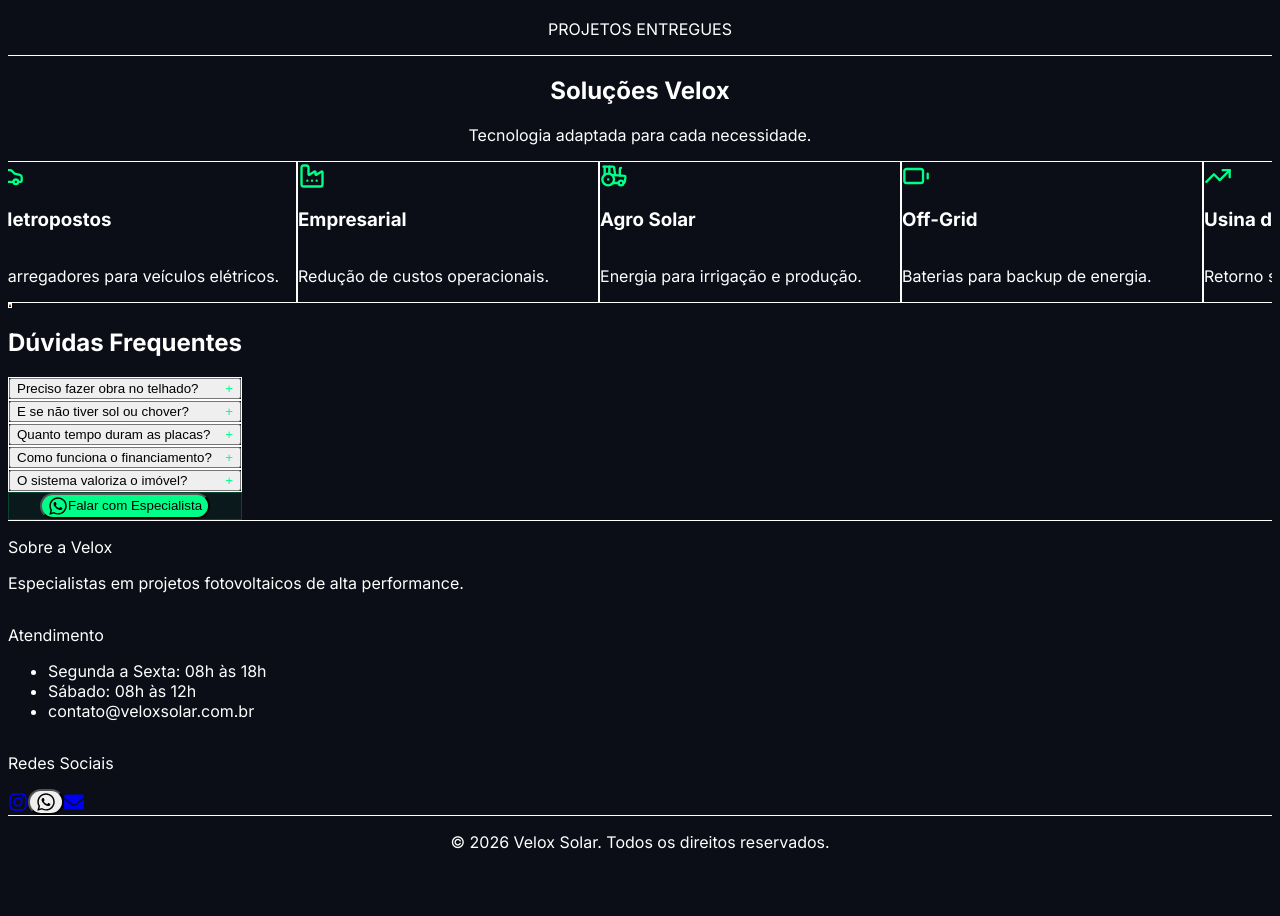
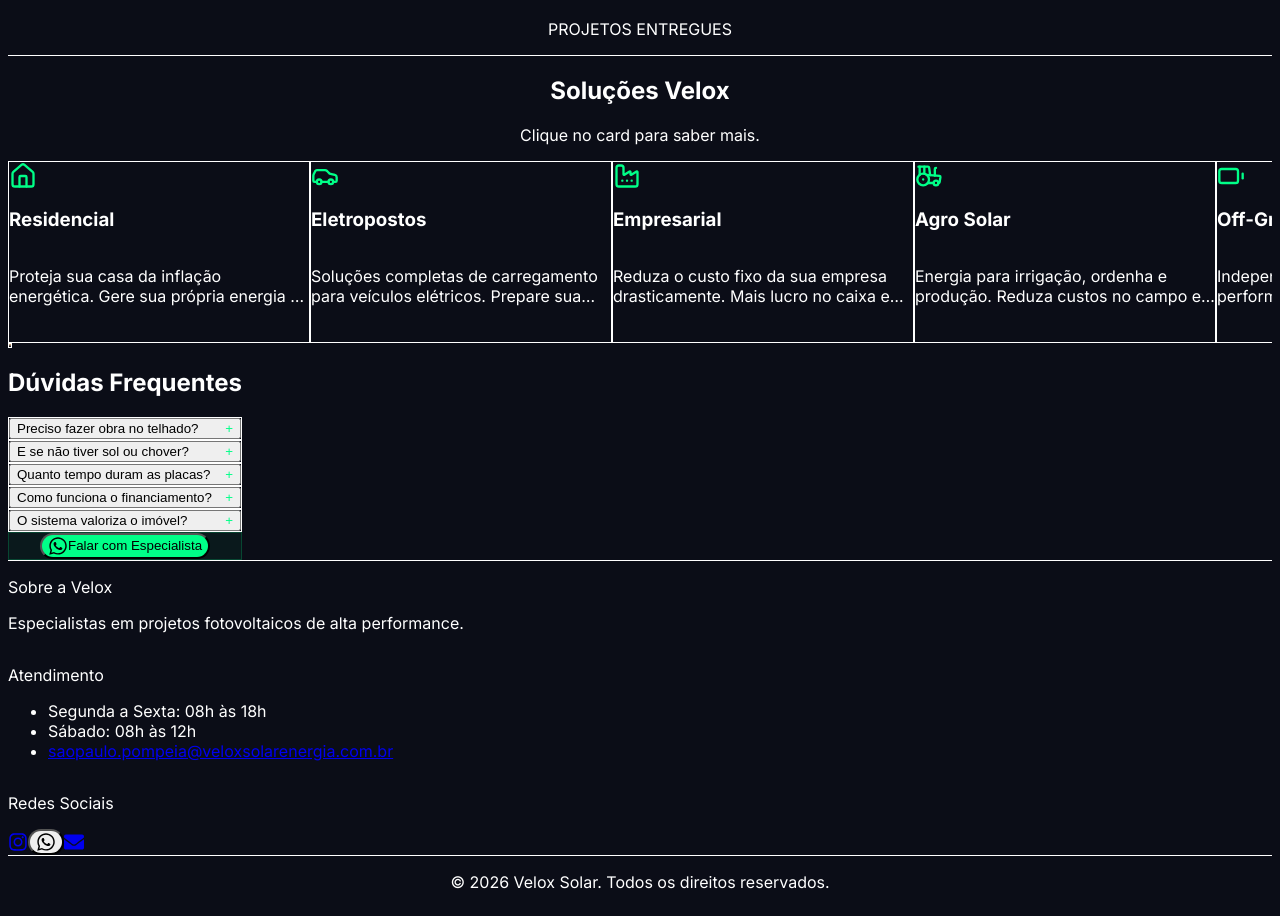
Before and after one commit to guibernini/velox-vsl, a Next.js app: page / in a window 1280 px wide. Shown: the part 1720-2636 px from the top of the page. Before the commit the page ends 2596 px from the top, so only its background shows below. Built offline with nearby package versions, Linux system fonts and the light colour scheme.

Commit message:
corrigindo email e carrossel

```diff
--- a/src/app/page.js
+++ b/src/app/page.js
@@ -4,7 +4,7 @@
 import Image from "next/image";
 import { useRouter } from "next/navigation";
 import { motion, AnimatePresence, useInView } from "framer-motion";
-import { Home, Building, Factory, Tractor, CheckCircle, Zap, Car, Battery, TrendingUp, ArrowDown, CreditCard } from "lucide-react";
+import { Home, Building, Factory, Tractor, CheckCircle, Zap, Car, Battery, TrendingUp, ArrowDown, ChevronLeft, ChevronRight, X } from "lucide-react";
 import { FaWhatsapp, FaInstagram, FaEnvelope } from "react-icons/fa";
 
 // --- NÚMEROS ANIMADOS ---
@@ -137,19 +137,42 @@
     { label: "Projetos Entregues", value: 1000, suffix: "+", duration: 1500 },
   ];
 
-  // --- SOLUÇÕES (LISTA PARA O CARROSSEL) ---
+  // --- SOLUÇÕES & CARROSSEL MANUAL ---
   const solutions = [
-    { icon: Home, title: "Residencial", desc: "Proteção contra inflação energética." },
-    { icon: Car, title: "Eletropostos", desc: "Carregadores para veículos elétricos." },
-    { icon: Factory, title: "Empresarial", desc: "Redução de custos operacionais." },
-    { icon: Tractor, title: "Agro Solar", desc: "Energia para irrigação e produção." },
-    { icon: Battery, title: "Off-Grid", desc: "Baterias para backup de energia." },
-    { icon: TrendingUp, title: "Usina de Investimento", desc: "Retorno superior a Renda Fixa." },
-    { icon: Zap, title: "Energia por Assinatura", desc: "Economia sem obras, direto da usina." }
+    { icon: Home, title: "Residencial", desc: "Proteja sua casa da inflação energética. Gere sua própria energia e valorize seu imóvel em até 6%." },
+    { icon: Car, title: "Eletropostos", desc: "Soluções completas de carregamento para veículos elétricos. Prepare sua garagem para o futuro." },
+    { icon: Factory, title: "Empresarial", desc: "Reduza o custo fixo da sua empresa drasticamente. Mais lucro no caixa e selo verde para sua marca." },
+    { icon: Tractor, title: "Agro Solar", desc: "Energia para irrigação, ordenha e produção. Reduza custos no campo e aumente sua competitividade." },
+    { icon: Battery, title: "Off-Grid", desc: "Independência total. Baterias de alta performance para locais isolados ou backup de segurança." },
+    { icon: TrendingUp, title: "Usina de Investimento", desc: "Alugue usinas solares e obtenha retornos superiores à Renda Fixa e Poupança." },
+    { icon: Zap, title: "Energia por Assinatura", desc: "Economia garantida sem obras e sem instalação de placas. Ideal para apartamentos e aluguel." }
   ];
 
-  // Duplicar a lista para o efeito infinito
-  const carouselItems = [...solutions, ...solutions];
+  const carouselRef = useRef(null);
+  const [selectedSolution, setSelectedSolution] = useState(null); // Estado para o Modal
+
+  const scrollLeft = () => {
+    if (carouselRef.current) carouselRef.current.scrollBy({ left: -320, behavior: 'smooth' });
+  };
+
+  const scrollRight = () => {
+    if (carouselRef.current) carouselRef.current.scrollBy({ left: 320, behavior: 'smooth' });
+  };
+
+  const handleSolutionClick = (item) => {
+    setSelectedSolution(item); // Abre o modal com o item clicado
+  };
+
+  const handleModalClose = () => {
+    setSelectedSolution(null);
+  };
+
+  const handleSolutionWhatsApp = () => {
+    if (!selectedSolution) return;
+    const message = `Olá! Gostaria de saber mais sobre a solução: *${selectedSolution.title}*.`;
+    const finalUrl = `${whatsappBase}?text=${encodeURIComponent(message)}`;
+    redirectToThankYou(finalUrl, `Solução: ${selectedSolution.title}`);
+  };
 
   const faqs = [
     { question: "Preciso fazer obra no telhado?", answer: "Na maioria dos casos, não. Nossa equipe técnica avalia a estrutura e utiliza fixadores especiais que não causam goteiras ou danos." },
@@ -162,22 +185,6 @@
   return (
     <div className="min-h-screen bg-[#0B0D17] text-white font-sans selection:bg-[#00FF88] selection:text-black overflow-x-hidden">
 
-      {/* ESTILOS PARA O CARROSSEL (CSS PURO) */}
-      <style jsx>{`
-        @keyframes scroll {
-          0% { transform: translateX(0); }
-          100% { transform: translateX(-50%); }
-        }
-        .animate-scroll {
-          display: flex;
-          width: max-content;
-          animation: scroll 40s linear infinite;
-        }
-        .animate-scroll:hover {
-          animation-play-state: paused;
-        }
-      `}</style>
-
       {/* GRADIENTE DE FUNDO FIXO */}
       <div className="fixed inset-0 z-0 pointer-events-none">
          <div className="absolute top-[-20%] left-[-10%] w-[800px] h-[800px] bg-[#00FF88]/5 blur-[150px] rounded-full"></div>
@@ -188,7 +195,7 @@
         <FaWhatsapp className="text-3xl" />
       </button>
 
-      {/* ================= HERO SECTION (ATUALIZADO) ================= */}
+      {/* ================= HERO SECTION ================= */}
       <section className="relative min-h-[100vh] lg:min-h-[95vh] flex items-center pt-24 pb-12 overflow-hidden z-10">
         <div className="absolute inset-0 z-0">
             <Image src="/hero-solar.webp" alt="Energia Solar" fill className="object-cover opacity-50" priority />
@@ -199,12 +206,10 @@
         <div className="container mx-auto px-6 grid lg:grid-cols-2 gap-12 items-center relative z-10">
             <motion.div initial={{ opacity: 0, x: -50 }} animate={{ opacity: 1, x: 0 }} transition={{ duration: 0.8 }}>
 
-                {/* ETIQUETA ATUALIZADA - LETRA MAIOR E MAIS DESTAQUE */}
                 <div className="inline-block px-6 py-2 rounded-full border border-[#00FF88] bg-[#00FF88]/20 text-[#00FF88] text-lg font-bold mb-6 backdrop-blur-md shadow-[0_0_15px_rgba(0,255,136,0.2)]">
                    🇧🇷 Atendimento em todo o Brasil
                 </div>
 
-                {/* TÍTULO ATUALIZADO */}
                 <h1 className="text-4xl md:text-6xl font-bold mb-6 leading-tight">Reduza em até 95% sua conta de luz com a <span className="text-[#00FF88]">Velox Solar</span></h1>
 
                 <p className="text-gray-300 text-lg md:text-xl mb-8 leading-relaxed max-w-lg drop-shadow-md">
@@ -285,13 +290,11 @@
                                 <motion.div key="step3" initial={{scale:0.95, opacity:0}} animate={{scale:1, opacity:1}} className="text-center h-full flex flex-col justify-between">
                                     <p className="text-gray-400 text-xs uppercase tracking-widest mb-10">Comparativo Mensal</p>
                                     <div className="flex items-end justify-center gap-12 h-40 mb-10 px-4 w-full">
-                                        {/* Barra Vermelha */}
                                         <div className="w-14 flex flex-col justify-end items-center group relative h-full">
                                             <span className="absolute -top-10 text-white font-bold text-sm opacity-0 group-hover:opacity-100 transition-opacity duration-300 whitespace-nowrap">R$ {simulation.valorMensal}</span>
                                             <span className="absolute -top-8 text-red-500 font-bold text-xs group-hover:opacity-0 transition-opacity duration-300 uppercase">Antes</span>
-                                            <motion.div initial={{ height: 0 }} animate={{ height: "100%" }} transition={{ duration: 1 }} className="w-full bg-gradient-to-t from-red-900 to-red-600 rounded-t-lg shadow-[0_0_15px_rgba(220,38,38,0.4)]"/>
+                                            <motion.div initial={{ height: 0 }} animate={{ height: "100%" }} transition={{ duration: 1 }} className="w-full bg-red-600 rounded-t-lg shadow-[0_0_20px_rgba(220,38,38,0.6)]"/>
                                         </div>
-                                        {/* Barra Verde */}
                                         <div className="w-14 flex flex-col justify-end items-center group relative h-full">
                                             <span className="absolute -top-10 text-[#00FF88] font-bold text-sm opacity-0 group-hover:opacity-100 transition-opacity duration-300 whitespace-nowrap">R$ {simulation.novaContaMensal.toFixed(0)}</span>
                                             <span className="absolute -top-8 text-[#00FF88] font-bold text-xs group-hover:opacity-0 transition-opacity duration-300 uppercase">Velox</span>
@@ -328,34 +331,102 @@
         </div>
       </section>
 
-      {/* ================= SOLUÇÕES (NOVO CARROSSEL INFINITO) ================= */}
+      {/* ================= SOLUÇÕES (CARROSSEL MANUAL) ================= */}
       <section className="py-24 relative z-10 overflow-hidden">
         <div className="container mx-auto max-w-6xl px-6 mb-12">
             <div className="text-center">
                 <h2 className="text-3xl font-bold mb-4">Soluções Velox</h2>
-                <p className="text-gray-400">Tecnologia adaptada para cada necessidade.</p>
+                <p className="text-gray-400">Clique no card para saber mais.</p>
             </div>
         </div>
 
         {/* CONTAINER DO CARROSSEL */}
-        <div className="w-full overflow-hidden py-10">
-             <div className="animate-scroll flex gap-8">
-                {/* Renderiza a lista duas vezes para o loop infinito */}
-                {carouselItems.map((item, i) => (
+        <div className="relative w-full max-w-[1400px] mx-auto group px-4">
+             {/* SETA ESQUERDA */}
+             <button
+                onClick={scrollLeft}
+                className="absolute left-0 md:left-4 top-1/2 -translate-y-1/2 z-20 bg-black/50 hover:bg-[#00FF88] hover:text-black border border-white/10 p-3 rounded-full backdrop-blur-md transition-all hidden md:flex"
+             >
+                <ChevronLeft size={24} />
+             </button>
+
+             {/* SETA DIREITA */}
+             <button
+                onClick={scrollRight}
+                className="absolute right-0 md:right-4 top-1/2 -translate-y-1/2 z-20 bg-black/50 hover:bg-[#00FF88] hover:text-black border border-white/10 p-3 rounded-full backdrop-blur-md transition-all hidden md:flex"
+             >
+                <ChevronRight size={24} />
+             </button>
+
+             {/* LISTA SCROLLÁVEL */}
+             <div
+                ref={carouselRef}
+                className="flex gap-6 overflow-x-auto scroll-smooth no-scrollbar pb-10 px-4 md:px-16"
+                style={{ scrollbarWidth: 'none', msOverflowStyle: 'none' }}
+             >
+                {solutions.map((item, i) => (
                     <div
                         key={i}
-                        className="min-w-[300px] md:min-w-[350px] bg-white/5 backdrop-blur-md p-8 rounded-3xl border border-white/5 hover:border-[#00FF88]/50 transition-all duration-300 transform hover:scale-105 hover:bg-[#00FF88]/5 hover:shadow-[0_0_30px_rgba(0,255,136,0.1)] cursor-pointer flex flex-col items-start"
+                        onClick={() => handleSolutionClick(item)}
+                        className="min-w-[300px] md:min-w-[350px] bg-white/5 backdrop-blur-md p-8 rounded-3xl border border-white/5 hover:border-[#00FF88] transition-all duration-300 transform hover:-translate-y-2 hover:bg-[#00FF88]/5 cursor-pointer flex flex-col items-start group/card relative"
                     >
-                        <div className="bg-white/5 w-14 h-14 rounded-2xl flex items-center justify-center text-[#00FF88] mb-6 shadow-inner">
+                        <div className="bg-white/5 w-14 h-14 rounded-2xl flex items-center justify-center text-[#00FF88] mb-6 shadow-inner group-hover/card:scale-110 transition-transform">
                             <item.icon size={28}/>
                         </div>
                         <h3 className="text-xl font-bold text-white mb-3">{item.title}</h3>
-                        <p className="text-gray-400 text-sm leading-relaxed">{item.desc}</p>
+                        <p className="text-gray-400 text-sm leading-relaxed line-clamp-2">{item.desc}</p>
+
+                        <div className="mt-4 text-[#00FF88] text-sm font-bold opacity-0 group-hover/card:opacity-100 transition-opacity flex items-center gap-1">
+                            Ver detalhes <ChevronRight size={16}/>
+                        </div>
                     </div>
                 ))}
              </div>
         </div>
       </section>
+
+      {/* ================= MODAL DE DETALHES ================= */}
+      <AnimatePresence>
+        {selectedSolution && (
+            <motion.div
+                initial={{ opacity: 0 }}
+                animate={{ opacity: 1 }}
+                exit={{ opacity: 0 }}
+                className="fixed inset-0 z-[100] flex items-center justify-center p-4 bg-black/80 backdrop-blur-sm"
+                onClick={handleModalClose}
+            >
+                <motion.div
+                    initial={{ scale: 0.9, y: 20 }}
+                    animate={{ scale: 1, y: 0 }}
+                    exit={{ scale: 0.9, y: 20 }}
+                    className="bg-[#0B0D17] border border-[#00FF88]/30 p-8 md:p-12 rounded-3xl max-w-lg w-full relative shadow-[0_0_50px_rgba(0,255,136,0.15)]"
+                    onClick={(e) => e.stopPropagation()} // Impede fechar ao clicar dentro
+                >
+                    <button
+                        onClick={handleModalClose}
+                        className="absolute top-4 right-4 text-gray-400 hover:text-white bg-white/5 p-2 rounded-full transition-colors"
+                    >
+                        <X size={20} />
+                    </button>
+
+                    <div className="w-16 h-16 bg-[#00FF88]/10 rounded-2xl flex items-center justify-center text-[#00FF88] mb-6 mx-auto border border-[#00FF88]/20">
+                        <selectedSolution.icon size={32} />
+                    </div>
+
+                    <h3 className="text-2xl md:text-3xl font-bold text-center mb-4">{selectedSolution.title}</h3>
+                    <p className="text-gray-300 text-center leading-relaxed mb-8">{selectedSolution.desc}</p>
+
+                    <button
+                        onClick={handleSolutionWhatsApp}
+                        className="w-full bg-[#00FF88] text-black font-bold py-4 rounded-xl hover:bg-[#00e67a] shadow-lg flex items-center justify-center gap-2 transition-transform hover:scale-105"
+                    >
+                        <FaWhatsapp size={24} />
+                        Quero saber mais sobre isso
+                    </button>
+                </motion.div>
+            </motion.div>
+        )}
+      </AnimatePresence>
 
       {/* ================= FAQ & FOOTER ================= */}
       <section className="py-24 px-6 relative z-10 bg-black/20">
@@ -391,7 +462,7 @@
       <footer className="border-t border-white/5 pt-16 pb-8 relative z-10 bg-black/40 backdrop-blur-md">
         <div className="container mx-auto px-6 grid md:grid-cols-3 gap-12 mb-12">
             <div className="text-left"><p className="text-white font-bold mb-4">Sobre a Velox</p><p className="text-gray-500 text-sm leading-relaxed">Especialistas em projetos fotovoltaicos de alta performance.</p></div>
-            <div className="text-left"><p className="text-white font-bold mb-4">Atendimento</p><ul className="space-y-2 text-sm text-gray-500"><li>Segunda a Sexta: 08h às 18h</li><li>Sábado: 08h às 12h</li><li className="pt-2">contato@veloxsolar.com.br</li></ul></div>
+            <div className="text-left"><p className="text-white font-bold mb-4">Atendimento</p><ul className="space-y-2 text-sm text-gray-500"><li>Segunda a Sexta: 08h às 18h</li><li>Sábado: 08h às 12h</li><li className="pt-2"><a href={emailLink} className="hover:text-[#00FF88] transition">saopaulo.pompeia@veloxsolarenergia.com.br</a></li></ul></div>
             <div className="text-left">
                 <p className="text-white font-bold mb-4">Redes Sociais</p>
                 <div className="flex gap-4">
```
